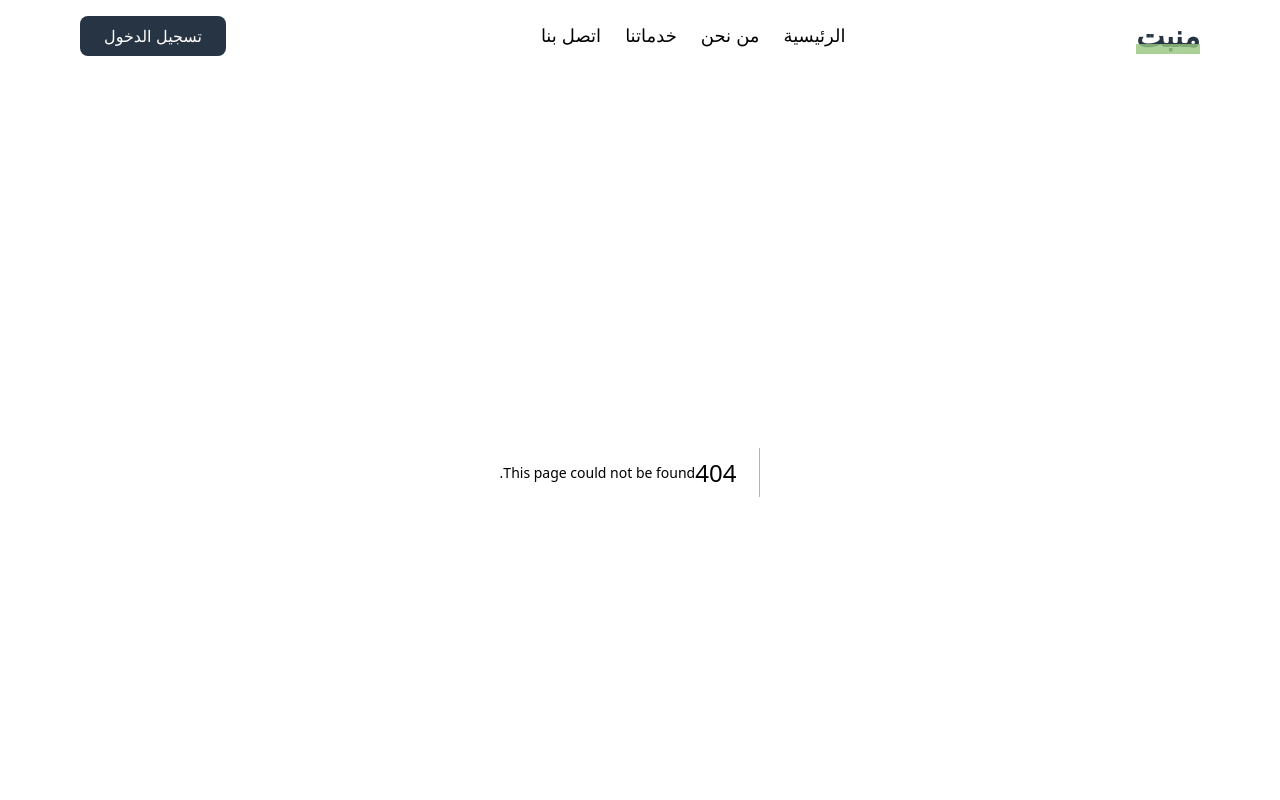
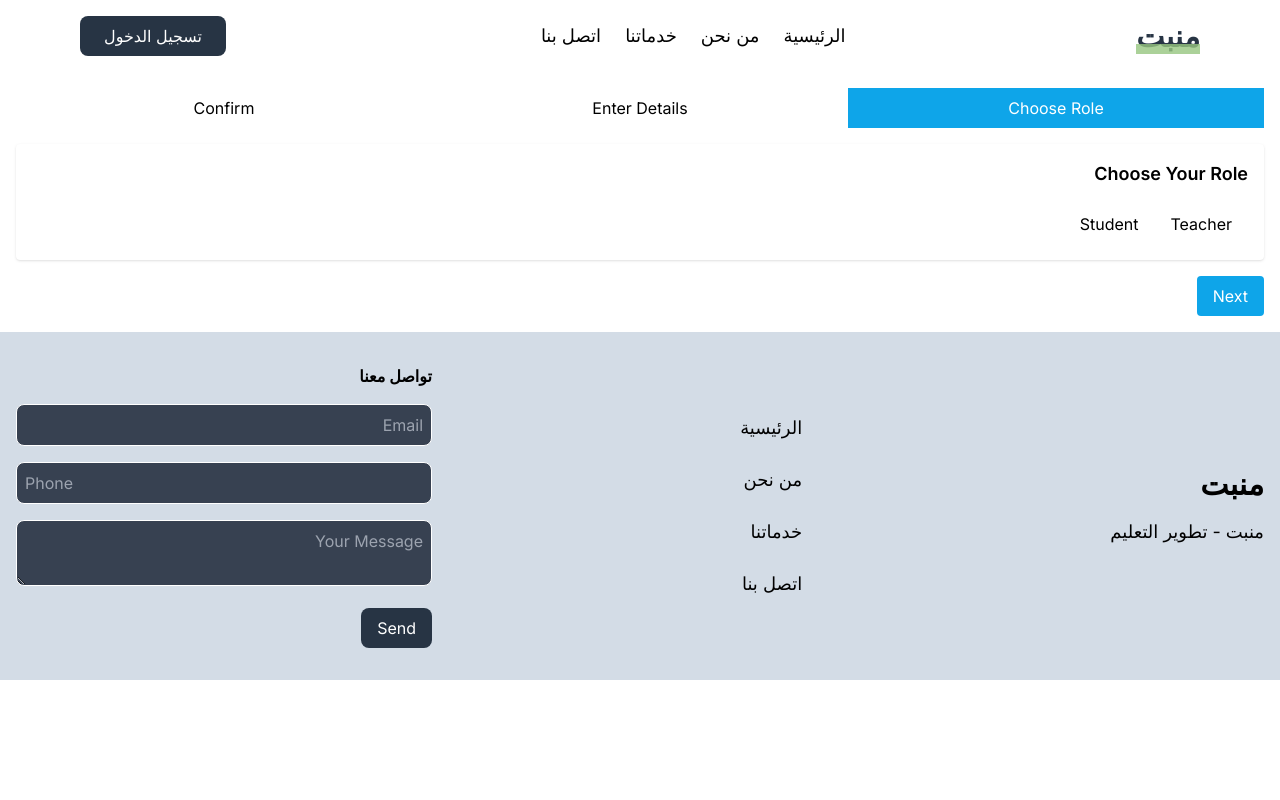
Before and after one commit to mahfoudhn1/elearn, a Next.js app in the folder frontend/elearn/: page /continuereg in a window 1280 px wide. Before the commit this address had no page. Shown: the top 800 px of the page. Built offline with nearby package versions, Linux system fonts and the light colour scheme; what tailwindcss-rtl would draw is missing.

Commit message:
fetching username and infos from google auth + continue registeration after google auth

```diff
--- a/frontend/elearn/app/ StoreProvider.tsx
+++ b/frontend/elearn/app/ StoreProvider.tsx
@@ -1,12 +1,19 @@
 "use client"; // Ensure this is a client component
 
 import { Provider } from 'react-redux';
-import { store } from '../store/store'; // Adjust the path if necessary
+import { PersistGate } from 'redux-persist/integration/react';
+import { store, persistor } from '../store/store'
+
+console.log('Store:', store);
+console.log('Persistor:', persistor);
 
 const StoreProvider = ({ children }: { children: React.ReactNode }) => {
   return <Provider store={store}>
-        {children}
-        </Provider>;
+          <PersistGate loading={null} persistor={persistor}>
+
+              {children}
+          </PersistGate>
+      </Provider>;
 };
 
 export default StoreProvider;
--- /dev/null
+++ b/frontend/elearn/app/components/registration/continueReg.tsx
@@ -0,0 +1,157 @@
+"use client"
+import { useState } from 'react';
+
+const ForwardReg: React.FC = () => {
+    const [currentTab, setCurrentTab] = useState(0);
+  const [role, setRole] = useState('');
+  const [phoneNumber, setPhoneNumber] = useState('');
+  const [degree, setDegree] = useState('');
+  const [university, setUniversity] = useState('');
+
+  const handleNext = () => {
+    if (currentTab < 2) {
+      setCurrentTab(currentTab + 1);
+    }
+  };
+
+  const handlePrevious = () => {
+    if (currentTab > 0) {
+      setCurrentTab(currentTab - 1);
+    }
+  };
+
+  const handleRegister = () => {
+    // Handle registration logic here
+    console.log({
+      role,
+      phoneNumber,
+      degree,
+      university,
+    });
+  };
+
+  return (
+    <div className="container mx-auto p-4">
+      <div className="flex mb-4">
+        <button
+          onClick={() => setCurrentTab(0)}
+          className={`flex-1 text-center py-2 px-4 ${currentTab === 0 ? 'bg-blue-500 text-white' : 'bg-gray-200'}`}
+        >
+          Choose Role
+        </button>
+        <button
+          onClick={() => setCurrentTab(1)}
+          className={`flex-1 text-center py-2 px-4 ${currentTab === 1 ? 'bg-blue-500 text-white' : 'bg-gray-200'}`}
+        >
+          Enter Details
+        </button>
+        <button
+          onClick={() => setCurrentTab(2)}
+          className={`flex-1 text-center py-2 px-4 ${currentTab === 2 ? 'bg-blue-500 text-white' : 'bg-gray-200'}`}
+        >
+          Confirm
+        </button>
+      </div>
+
+      <div className="p-4 bg-white shadow rounded">
+        {currentTab === 0 && (
+          <div>
+            <h2 className="text-lg font-semibold mb-4">Choose Your Role</h2>
+            <div className="flex space-x-4">
+              <button
+                onClick={() => setRole('teacher')}
+                className={`py-2 px-4 ${role === 'teacher' ? 'bg-blue-500 text-white' : 'bg-gray-200'}`}
+              >
+                Teacher
+              </button>
+              <button
+                onClick={() => setRole('student')}
+                className={`py-2 px-4 ${role === 'student' ? 'bg-blue-500 text-white' : 'bg-gray-200'}`}
+              >
+                Student
+              </button>
+            </div>
+          </div>
+        )}
+
+        {currentTab === 1 && (
+          <div>
+            <h2 className="text-lg font-semibold mb-4">Enter Your Details</h2>
+            <div className="mb-4">
+              <label className="block text-sm font-medium mb-2">Phone Number</label>
+              <input
+                type="text"
+                value={phoneNumber}
+                onChange={(e) => setPhoneNumber(e.target.value)}
+                className="w-full border-gray-300 rounded p-2"
+              />
+            </div>
+            {role === 'teacher' && (
+              <>
+                <div className="mb-4">
+                  <label className="block text-sm font-medium mb-2">Degree</label>
+                  <input
+                    type="text"
+                    value={degree}
+                    onChange={(e) => setDegree(e.target.value)}
+                    className="w-full border-gray-300 rounded p-2"
+                  />
+                </div>
+                <div className="mb-4">
+                  <label className="block text-sm font-medium mb-2">University</label>
+                  <input
+                    type="text"
+                    value={university}
+                    onChange={(e) => setUniversity(e.target.value)}
+                    className="w-full border-gray-300 rounded p-2"
+                  />
+                </div>
+              </>
+            )}
+          </div>
+        )}
+
+        {currentTab === 2 && (
+          <div>
+            <h2 className="text-lg font-semibold mb-4">Confirm Your Information</h2>
+            <p><strong>Role:</strong> {role}</p>
+            <p><strong>Phone Number:</strong> {phoneNumber}</p>
+            {role === 'teacher' && (
+              <>
+                <p><strong>Degree:</strong> {degree}</p>
+                <p><strong>University:</strong> {university}</p>
+              </>
+            )}
+            <button
+              onClick={handleRegister}
+              className="mt-4 bg-green-500 text-white py-2 px-4 rounded"
+            >
+              Register
+            </button>
+          </div>
+        )}
+      </div>
+
+      <div className="flex justify-between mt-4">
+        {currentTab > 0 && (
+          <button
+            onClick={handlePrevious}
+            className="bg-gray-500 text-white py-2 px-4 rounded"
+          >
+            Previous
+          </button>
+        )}
+        {currentTab < 2 && (
+          <button
+            onClick={handleNext}
+            className="bg-blue-500 text-white py-2 px-4 rounded"
+          >
+            Next
+          </button>
+        )}
+      </div>
+    </div>
+  );
+};
+
+export default ForwardReg;
--- /dev/null
+++ b/frontend/elearn/app/continuereg/page.tsx
@@ -0,0 +1,13 @@
+import React from 'react'
+import ForwardReg from '../components/registration/continueReg'
+
+
+const ContinueReg :React.FC = ()=> {
+  return (
+    <div>
+        <ForwardReg/>
+    </div>
+  )
+}
+
+export default ContinueReg
--- a/frontend/elearn/app/profile/teacher/[id]/page.tsx
+++ b/frontend/elearn/app/teachers/[id]/page.tsx
@@ -2,11 +2,12 @@
 import React, { useState, useEffect } from 'react'
 import { FontAwesomeIcon } from '@fortawesome/react-fontawesome'
 import { faUniversity, faChalkboardTeacher, faLocationPin } from '@fortawesome/free-solid-svg-icons';
-import axiosInstance from '../../../../store/axiosInstance';
-import Sidebar from '../../../components/sidebar';
+import axiosInstance from '../../../store/axiosInstance';
+import { RootState } from '../../../store/store';
+import { useSelector } from 'react-redux';
 
-export interface User {
-
+export interface Teacher {
+  user: number;
   first_name: string;
   last_name: string;
   email: string;
@@ -18,32 +19,44 @@ export interface User {
 }
 
 
-interface UserProps {
+interface TeacherProps {
   params: {
     id: string; // Assuming you're getting an ID from the params to fetch the user
   };
 }
+interface teacherProfileProps {
+  userId: number;
+  teacherData: Teacher;
+}
 
-const Profile: React.FC<UserProps> = ({ params }) =>{
+const Profile: React.FC<TeacherProps> = ({ params }) =>{
 
     const [isPopupVisible, setPopupVisible] = useState(false);
 
-    const [user, setUser] = useState<User | null>(null);
+    const [teacher, setTeacher] = useState<Teacher | null>(null);
+
+    const currentUser = useSelector((state: RootState) => state.auth.user);
+
+
+
     useEffect(() => {
-      const fetchUser = async () => {
+      const fetchTeacher = async () => {
         try {
-          const response = await axiosInstance.get<User>(`http://localhost:8000/api/teachers/${params.id}/`);
-          setUser(response.data);
+          const response = await axiosInstance.get<Teacher>(`http://localhost:8000/api/teachers/${params.id}/`);
           console.log(response.data);
+          setTeacher(response.data);
 
         } catch (error) {
           console.error('Error fetching user data:', error);
         }
       };
 
-      fetchUser();
+      fetchTeacher();
     }, [params.id]);
 
+    const isOwner = currentUser && teacher && currentUser.id === teacher.user;
+
+    console.log(isOwner);
 
     const handleSubscribe = () => {
       // Logic for subscription
@@ -72,10 +85,10 @@ const Profile: React.FC<UserProps> = ({ params }) =>{
           </div>
           <div className="relative">
             <div className="w-48 h-48 bg-indigo-100 mx-auto rounded-full shadow-2xl absolute overflow-hidden inset-x-0 top-0 -mt-24 flex items-center justify-center text-indigo-500">
-            {user &&
-              user.avatar?
+            {teacher &&
+              teacher.avatar?
                 <img
-                  src={`${user.avatar}`}
+                  src={`${teacher.avatar}`}
                   alt="Profile"
                   className=" object-cover rounded-full" // Adjust styles as needed
                 />
@@ -115,22 +128,22 @@ const Profile: React.FC<UserProps> = ({ params }) =>{
         <div className="mt-20 text-center  border-b pb-12">
           <div>
             <h1 className="text-4xl font-medium text-gray-700"> <span className="font-light text-gray-dark">الأستاذ: </span>
-              {user?.first_name} {user?.last_name} {user?.email}
+              {teacher?.first_name} {teacher?.last_name} {teacher?.email}
             </h1>
 
             <p className="font-light text-gray-600 mt-3">
             <FontAwesomeIcon className='w-4 h-4 mx-2 text-gray ' icon={faLocationPin} />
 
-            {user?.wilaya} </p>
+            {teacher?.wilaya} </p>
           </div>
           <div className='flex flex-col mt-4 space-y-4 justify-center'>
            <div className='text-center flex justify-center '>
             <FontAwesomeIcon className='w-6 h-6 mx-2 text-gray ' icon={faChalkboardTeacher} />
-            <p className="text-gray-500">أستاذ {user?.profession} </p>
+            <p className="text-gray-500">أستاذ {teacher?.profession} </p>
             </div>
             <div className=' text-center flex justify-center '>
             <FontAwesomeIcon className=' w-6 h-6 mx-2 text-gray' icon={faUniversity} />
-            <p className="text-gray-500">{user?.degree}- {user?.university}</p>
+            <p className="text-gray-500">{teacher?.degree}- {teacher?.university}</p>
             </div>
           </div>
 
@@ -146,6 +159,15 @@ const Profile: React.FC<UserProps> = ({ params }) =>{
             </p>
 
         </div>
+        {isOwner ? (
+            <div className="profile-edit">
+              <button>Edit Profile</button>
+              <button>Create Group</button>
+            </div>
+          ) : (
+            <button >Subscribe</button>
+          )}
+
         {isPopupVisible&&(
                 <div className="fixed inset-0 bg-gray-500 bg-opacity-75 flex justify-center items-center z-50">
                 <div className="bg-white p-8 rounded-lg shadow-lg">
--- a/frontend/elearn/app/teachersList/page.tsx
+++ b/frontend/elearn/app/teachers/page.tsx
@@ -1,7 +1,7 @@
 "use client"
 import React, { useState, useEffect, ChangeEvent } from 'react';
 import axiosInstance from '../../store/axiosInstance';
-import axios from 'axios';
+import Link from 'next/link';
 
 
 interface CityProps {
@@ -29,7 +29,6 @@ interface Teacher {
     teaching_subjects: string;
 }
 
-// Convert Filters object to Record<string, string>
 const filtersToQueryParams = (filters: Filters): Record<string, string> => {
     const queryParams: Record<string, string> = {};
     for (const [key, value] of Object.entries(filters)) {
@@ -46,7 +45,6 @@ const fetchTeachers = async (filters: Filters): Promise<Teacher[]> => {
     if (!response) {
         throw new Error('Network response was not ok');
     }
-    console.log(response.data);
 
     return response.data;
 };
@@ -78,13 +76,7 @@ const TeacherFilter: React.FC = () => {
     const handleChange = (e: ChangeEvent<HTMLInputElement | HTMLSelectElement>) => {
         setFilters({ ...filters, [e.target.name]: e.target.value });
     };
-    const fetchCities = async (): Promise<string[]> => {
-        const response = await axios.get('/api/cities');
-        if (!response) {
-            throw new Error('Network response was not ok');
-        }
-        return response.data;
-    };
+
 
     return (
 <div className="p-6 bg-gray-100 min-h-screen mt-8">
@@ -152,6 +144,8 @@ const TeacherFilter: React.FC = () => {
 
     <ul className="grid gap-4 grid-cols-1 md:grid-cols-2 lg:grid-cols-3">
         {teachers.map((teacher) => (
+            <Link key={teacher.id} href={`/teachers/${teacher.id}`}>
+
             <li key={teacher.id} className="bg-white rounded-lg shadow-md p-8 overflow-hidden">
                 <div className='cardhead'>
                 <div className="relative">
@@ -178,6 +172,7 @@ const TeacherFilter: React.FC = () => {
                 </div>
 
             </li>
+            </Link>
         ))}
     </ul>
 </div>
--- a/frontend/elearn/package.json
+++ b/frontend/elearn/package.json
@@ -12,6 +12,7 @@
     "@fortawesome/free-solid-svg-icons": "^6.6.0",
     "@fortawesome/react-fontawesome": "^0.2.2",
     "@next/env": "^14.2.5",
+    "@react-native-async-storage/async-storage": "^1.24.0",
     "@react-oauth/google": "^0.12.1",
     "@reduxjs/toolkit": "^2.2.7",
     "axios": "^1.7.3",
@@ -21,6 +22,7 @@
     "react-dom": "^18",
     "react-google-button": "^0.8.0",
     "react-redux": "^9.1.2",
+    "redux-persist": "^6.0.0",
     "swiper": "^11.1.9",
     "tailwindcss-rtl": "^0.9.0"
   },
--- a/frontend/elearn/store/authSlice.ts
+++ b/frontend/elearn/store/authSlice.ts
@@ -2,16 +2,24 @@ import { createSlice, PayloadAction } from "@reduxjs/toolkit";
 import axiosInstance from './axiosInstance'
 
 
+interface User {
+  id: number;
+  username: string;
+  email: string;
+  role: string;
+
+}
+
+
 interface AuthState {
-    token: string | null;
-    user: object | null;
+
+    user: User | null;
     isAuthenticated: boolean;
     registrationStatus: string;
     loginStatus: string;
   }
 
   const initialState: AuthState = {
-    token: null,
     user: null,
     isAuthenticated: false,
     registrationStatus: '',
@@ -22,8 +30,10 @@ interface AuthState {
     name: 'auth',
     initialState,
     reducers: {
-      loginSuccess(state, action: PayloadAction<{ token: string; user: object }>) {
+      loginSuccess(state, action: PayloadAction<{ user: User }>) {
         state.user = action.payload.user;
+        console.log(state.user);
+
         state.isAuthenticated = true;
       },
       logout(state) {
--- a/frontend/elearn/store/authThunks.ts
+++ b/frontend/elearn/store/authThunks.ts
@@ -28,10 +28,9 @@ export const register = createAsyncThunk(
       try {
         const response = await axiosInstance.post('/auth/', userData);
         const {  user } = response.data;
-        console.log(response.data);
 
 
-        dispatch(loginSuccess(user));
+        dispatch(loginSuccess({user}));
       } catch (error) {
         dispatch(loginFailure({ message: 'Login failed' }));
         console.error('Login failed', error);
--- a/frontend/elearn/store/store.ts
+++ b/frontend/elearn/store/store.ts
@@ -1,11 +1,31 @@
 import { configureStore } from '@reduxjs/toolkit';
 import authReducer from './authSlice';
+import { persistStore, persistReducer } from 'redux-persist';
+import AsyncStorage from '@react-native-async-storage/async-storage';
 
-export const store = configureStore({
-    reducer:{
-        auth: authReducer,
-    }
-})
+
+const persistConfig = {
+    key: 'root',
+    storage: AsyncStorage,
+    whitelist: ['auth'],
+  };
+
+const persistedReducer = persistReducer(persistConfig, authReducer);
+
+
+
+  export const store = configureStore({
+    reducer: {
+      auth: persistedReducer,
+      // Add other reducers here if necessary
+    },
+    middleware: (getDefaultMiddleware) =>
+      getDefaultMiddleware({
+        serializableCheck: false,
+      }),
+  });
+
+export const persistor = persistStore(store);
 
 export type RootState = ReturnType<typeof store.getState>;
 export type AppDispatch = typeof store.dispatch;
```
Also changed, not shown: 2 other files (tests, documents, lock files or other folders).
